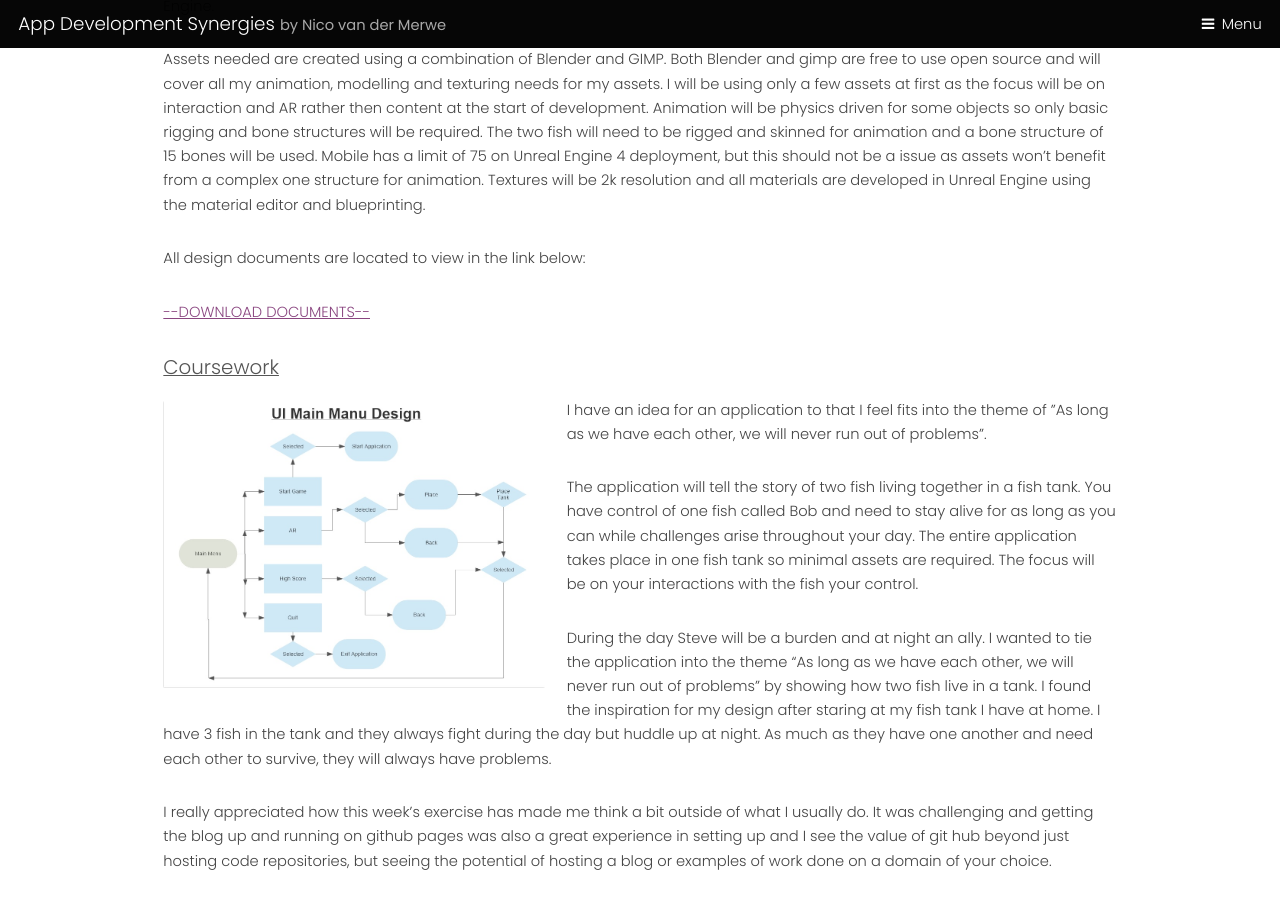
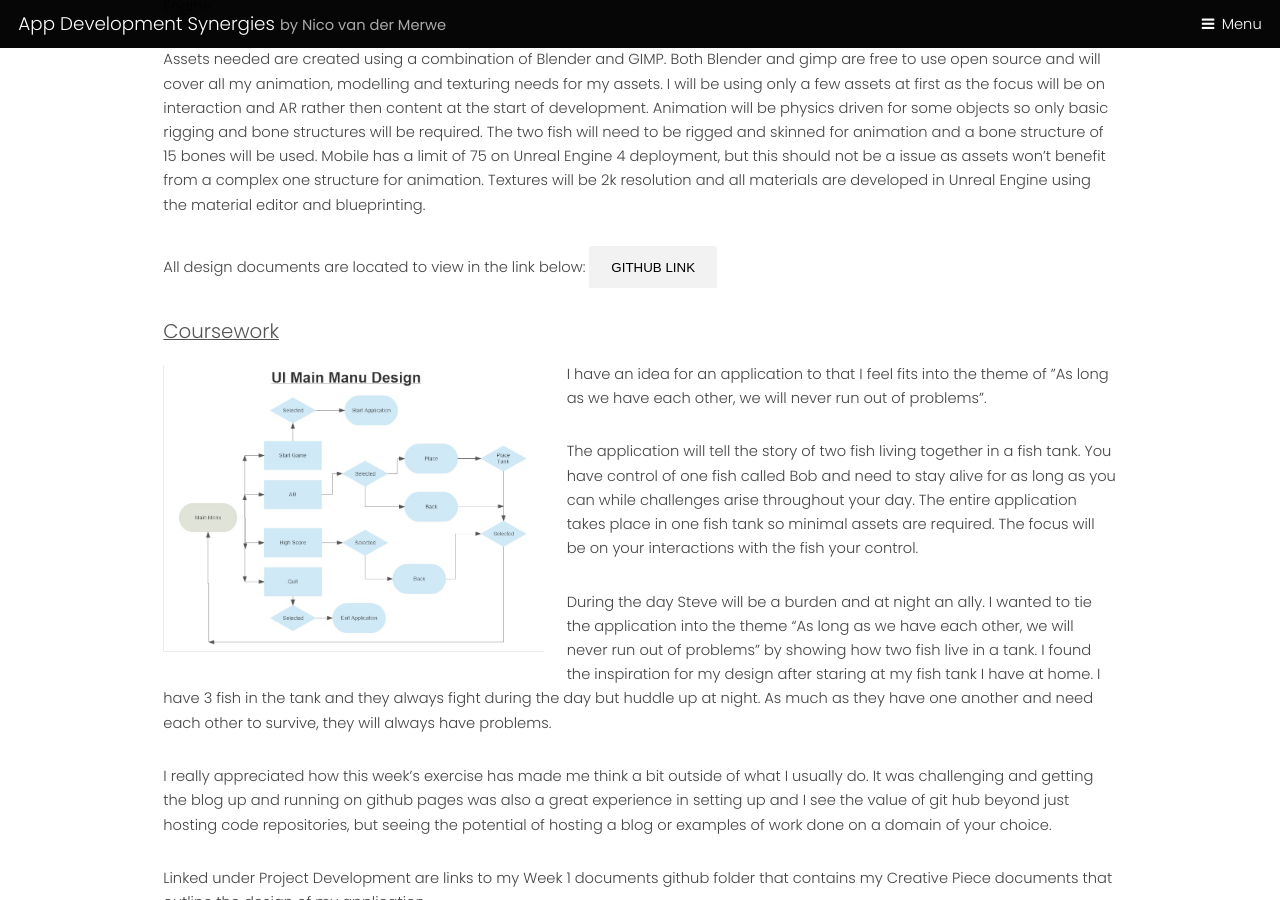
Before and after one commit to NicoVDMerweCRJ/NicoVDMerweCRJ.github.io, a Jekyll site: the page appdevelopmentsynergies.html, which Jekyll copies as it is, in a window 1280 px wide and 900 px high, scrolled down 2027 px. Built offline with Jekyll 4.4.1, drawn with Linux system fonts in a browser that asks for light colours.

Commit message:
Update appdevelopmentsynergies.html

```diff
--- a/appdevelopmentsynergies.html
+++ b/appdevelopmentsynergies.html
@@ -82,8 +82,8 @@
 Animation will be physics driven for some objects so only basic rigging and bone structures will be required. The two fish will need to be rigged and skinned for animation and a bone structure of 15 bones will be used. Mobile has a limit of 75 on Unreal Engine 4 deployment, but this should not be a issue as assets won’t benefit from a complex one structure for animation.
 Textures will be 2k resolution and all materials are developed in Unreal Engine using the material editor and blueprinting.</p>
 					<p> All design documents are located to view in the link below:
-					<a href="https://github.com/NicoVDMerweCRJ/NicoVDMerweCRJ.github.io/tree/master/App%20Development%20Synergies/Week%201/Documents"></p>
-					<p>--DOWNLOAD DOCUMENTS--</p></a>
+					<a href="https://github.com/NicoVDMerweCRJ/NicoVDMerweCRJ.github.io/tree/master/App%20Development%20Synergies/Week%201/Documents"><button type="button">GitHub Link</button></a>
+					<p></p>
 
 					<h3><u>Coursework</u></h4>
 					<p><span class="image left"><img src="App Development Synergies/Week 1/Documents/UIMainMenuDesignFlowChart.jpg" alt="" /></span>I have an idea for an application to that I feel fits into the theme of ”As long as we have each other, we will never run out of problems”.</p>
```
